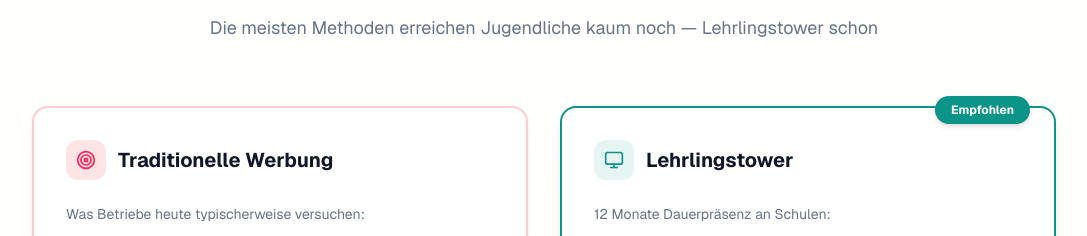
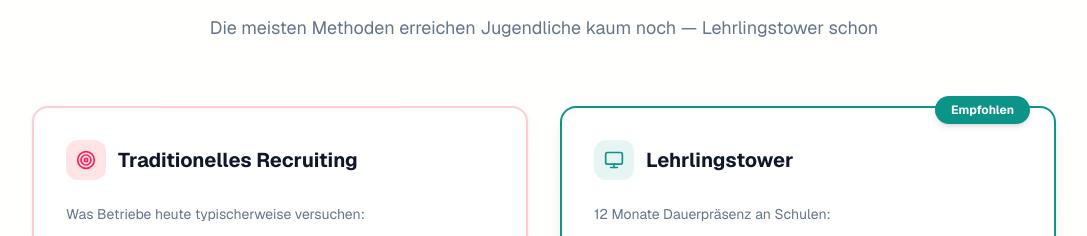
Before and after one commit to LucaSalesi-oss/lehrlingstower, a Next.js app: page / in a window 1280 px wide. Shown: the part 6123-6359 px from the top of the page, without its empty margins (96-1183 px from the left). Built offline with nearby package versions, Linux system fonts and the light colour scheme.

Commit message:
Rename 'Traditionelle Werbung' to 'Traditionelles Recruiting'
Co-Authored-By: Claude Opus 4.6 <noreply@anthropic.com>

```diff
--- a/src/app/page.tsx
+++ b/src/app/page.tsx
@@ -431,7 +431,7 @@ function ComparisonTable() {
       <div className="max-w-4xl mx-auto px-4 sm:px-6 lg:px-8">
         <ScrollReveal className="text-center max-w-2xl mx-auto mb-12">
           <h2 className="text-3xl sm:text-4xl font-bold text-foreground">
-            Lehrlingstower vs. traditionelle Werbung
+            Lehrlingstower vs. traditionelles Recruiting
           </h2>
           <p className="mt-4 text-lg text-muted">
             Warum digitale Bildschirme in Schulen besser funktionieren
@@ -529,7 +529,7 @@ function CostComparison() {
               <div className="w-10 h-10 bg-rose-100 rounded-xl flex items-center justify-center">
                 <Target className="w-5 h-5 text-rose-500" />
               </div>
-              <h3 className="text-xl font-bold text-foreground">Traditionelle Werbung</h3>
+              <h3 className="text-xl font-bold text-foreground">Traditionelles Recruiting</h3>
             </div>
             <p className="text-sm text-muted mb-6">Was Betriebe heute typischerweise versuchen:</p>
             <ul className="space-y-3 mb-8 flex-1">
```
